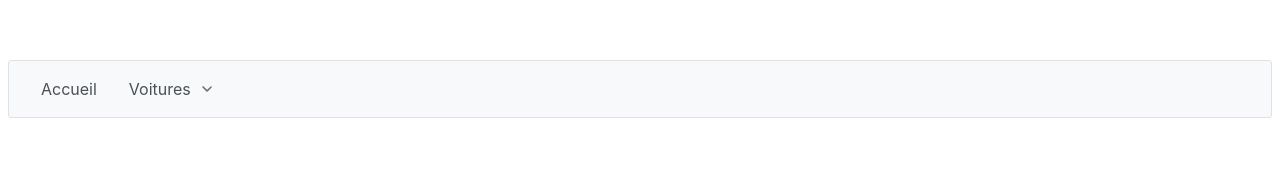
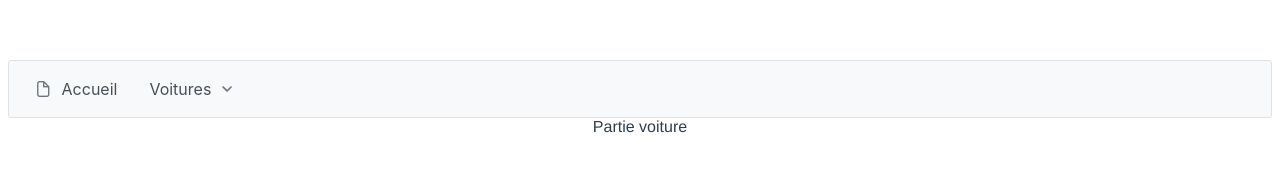
Before and after one commit to bart120/cidgrp2, a Vue app: page /cars in a window 1280 px wide. Before the commit this address had no page. Shown: the top 186 px of the page. Built offline with nearby package versions, Linux system fonts and the light colour scheme.

Commit message:
router niveau 2

```diff
--- a/src/components/core/Nav.vue
+++ b/src/components/core/Nav.vue
@@ -30,7 +30,7 @@ export default{
                     label: 'Voitures',
                     items:[
                         {label: 'Ajouter', to:'/cars/add'},
-                        {label: 'Lister', to:'/cars/list'},
+                        {label: 'Lister', to:{name: 'carListUrl'}},
                         {label: 'Rechercher', to:'/cars/search'}
                     ]
                 }
--- /dev/null
+++ b/src/components/pages/cars/CarPage.vue
@@ -0,0 +1,7 @@
+<script setup>
+</script>
+
+<template>
+    <div>Partie voiture</div>
+    <router-view></router-view>
+</template>
--- a/src/main.js
+++ b/src/main.js
@@ -1,5 +1,6 @@
 import 'primevue/resources/primevue.min.css'
 import 'primevue/resources/themes/saga-blue/theme.css'
+import 'primeicons/primeicons.css'
 
 import { createApp } from 'vue'
 import App from './App.vue'
```
Also changed, not shown: src/conf/routes.js (+12 -2 lines).
